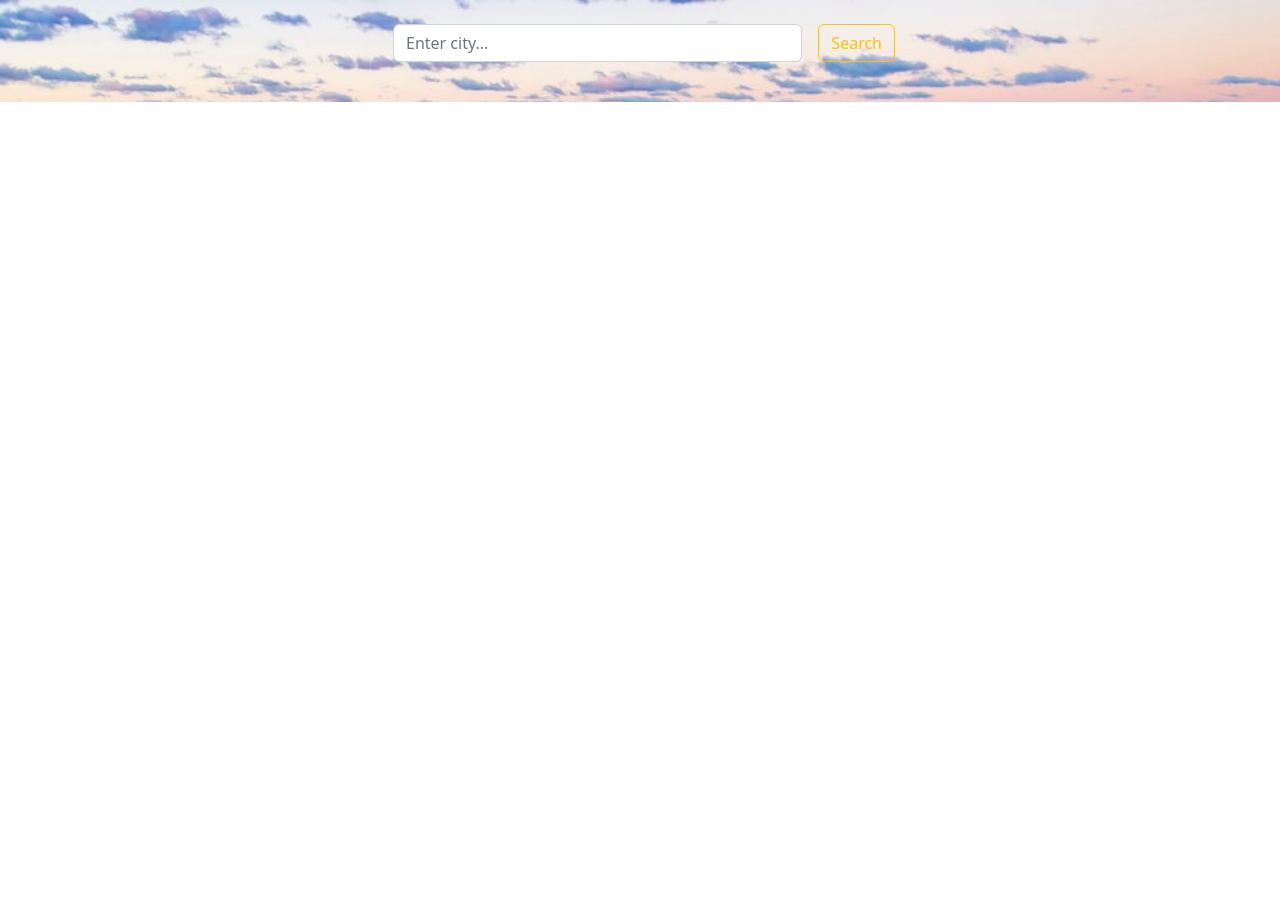
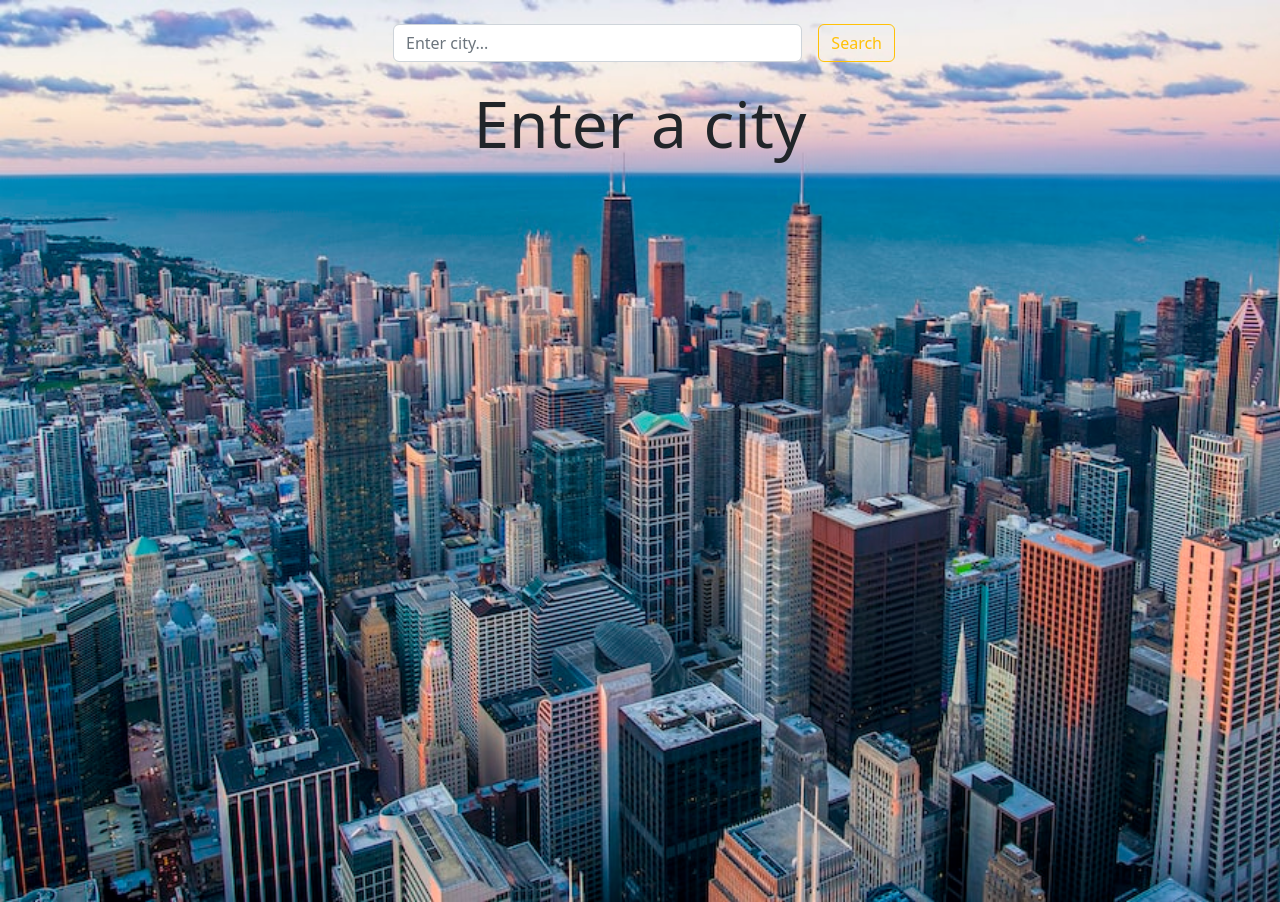
Before and after one commit to Mauricioam/WeatherApp2.0, a React (Create React App) app: page / in a window 1280 px wide. Before the commit the page ends 800 px from the top, so only its background shows below. Built offline with nearby package versions, Linux system fonts and the light colour scheme.

Commit message:
adding loading component and animation

```diff
--- /dev/null
+++ b/src/assets/css/Global/fadeIn.css
@@ -0,0 +1,25 @@
+@keyframes fadeIn{
+    0% { opacity: 0; }
+    100% { opacity: 1; }
+}
+
+
+@-moz-keyframes fadeIn {
+    0% { opacity: 0; }
+    100% { opacity: 1; }
+  }
+
+  @-webkit-keyframes fadeIn {
+    0% { opacity: 0; }
+    100% { opacity: 1; }
+  }
+
+  @-o-keyframes fadeIn {
+    0% { opacity: 0; }
+    100% { opacity: 1; }
+  }
+
+  @-ms-keyframes fadeIn {
+    0% { opacity: 0; }
+    100% { opacity: 1; }
+  }
--- a/src/assets/css/Global/main.css
+++ b/src/assets/css/Global/main.css
@@ -1,3 +1,5 @@
 @import "./bgColor.css";
 
 @import "./variables.css";
+
+@import "./fadeIn.css";
--- /dev/null
+++ b/src/assets/css/Welcome/welcome-animation.css
@@ -0,0 +1,10 @@
+
+
+.welcome-animation{
+    animation: fadeIn 3s;
+    -webkit-animation: fadeIn 3s;
+    -moz-animation: fadeIn 3s;
+    -o-animation: fadeIn 3s;
+    -ms-animation: fadeIn 3s;
+
+}
--- a/src/assets/css/main.css
+++ b/src/assets/css/main.css
@@ -1,6 +1,9 @@
 @import "~bootstrap/dist/css/bootstrap.css";
 /* global variables  */
 @import "./Global/main.css";
+/* ---------------------------------- */
+/* Welcome */
+@import "./Welcome/welcome-animation.css";
 /* ---------------------------------- */
 /* Card */
 @import "./Card/card.css";
--- /dev/null
+++ b/src/components/Body/Welcome/Welcome.jsx
@@ -0,0 +1,14 @@
+function Welcome () {
+    return (
+    <>
+    <div className="container-fluid text-center" style={{
+        minHeight:"100vh"
+    }}>
+        <h1 className="display-3 welcome-animation">Enter a city</h1>
+    </div>
+    </>
+    )
+};
+
+
+export default Welcome;
--- a/src/components/Header/Nav.jsx
+++ b/src/components/Header/Nav.jsx
@@ -3,7 +3,7 @@ import { useState } from "react";
 
 export const API_KEY = "bb4a906819197c0bec517509eea8775a";
 
-function Header({setCity}){
+function Header({setCity,setLoading,isLoading}){
 
     const [input, setInput] = useState([]);
 
@@ -14,12 +14,16 @@ function Header({setCity}){
             alert("Please enter a city");
             return
         }
+
         axios.get(`http://api.openweathermap.org/geo/1.0/direct?q=${input && input}&appid=${API_KEY}`)
         .then(res => {
+          setLoading(true);
           if(res.data.length > 0){
             setCity(res.data)
+            setLoading(false);
           } else {
             alert("Enter a valid city")
+            setLoading(false);
           }
         })
         .catch(error => console.log(error));
@@ -27,6 +31,7 @@ function Header({setCity}){
 
     }
 
+    console.log(isLoading);
     const handleInput = (e) =>  {
         const inputValue = e.currentTarget.value;
         setInput(inputValue);
@@ -45,7 +50,8 @@ function Header({setCity}){
           aria-label="Search"
           name="city"
         />
-        <button className="btn btn-outline-warning" type="submit">
+
+        <button className="btn btn-outline-warning" type="submit" disabled={isLoading}>
           Search
         </button>
       </form>
--- /dev/null
+++ b/src/components/Loading/Loading.jsx
@@ -0,0 +1,13 @@
+function Loading() {
+  return (
+    <>
+      <div class="spinner-border" role="status" style={{
+        height:"3rem",
+        width:"3rem"
+      }}>
+      </div>
+    </>
+  );
+}
+
+export default Loading;
--- a/src/pages/Home.jsx
+++ b/src/pages/Home.jsx
@@ -1,5 +1,7 @@
 import { useEffect, useState } from "react";
 import { getWeatherApi } from "../utils/apiCalls/weatherApi";
+import Welcome from "../components/Body/Welcome/Welcome";
+import Loading from "../components/Loading/Loading";
 import Card from "../components/Body/Card/Card";
 import Forecast from "../components/Body/Forecast/Forecast";
 import Today from "../components/Body/Today/Today";
@@ -12,6 +14,7 @@ function Home() {
   const [city, setCity] = useState([]);
   const [weather, setWeather] = useState();
   const [forecast, setForecast] = useState();
+  const [isLoading, setLoading] = useState(false);
 /* -------------------------------------- */
 
 /* Api call */
@@ -26,10 +29,12 @@ function Home() {
   return (
     <>
       <div className="container">
-        <Header setCity={setCity} />
+        <Header setCity={setCity} setLoading={setLoading} isLoading={isLoading}/>
       </div>
     <div className="container-fluid">
-        <div className="row justify-content-center align-items-center ">
+   {isLoading ? <Loading/> : ""}
+    {!(weather && forecast) && <Welcome/>}
+      <div className="row justify-content-center align-items-center ">
 
       <div className="col-md-4 ">
         {weather && (
```
